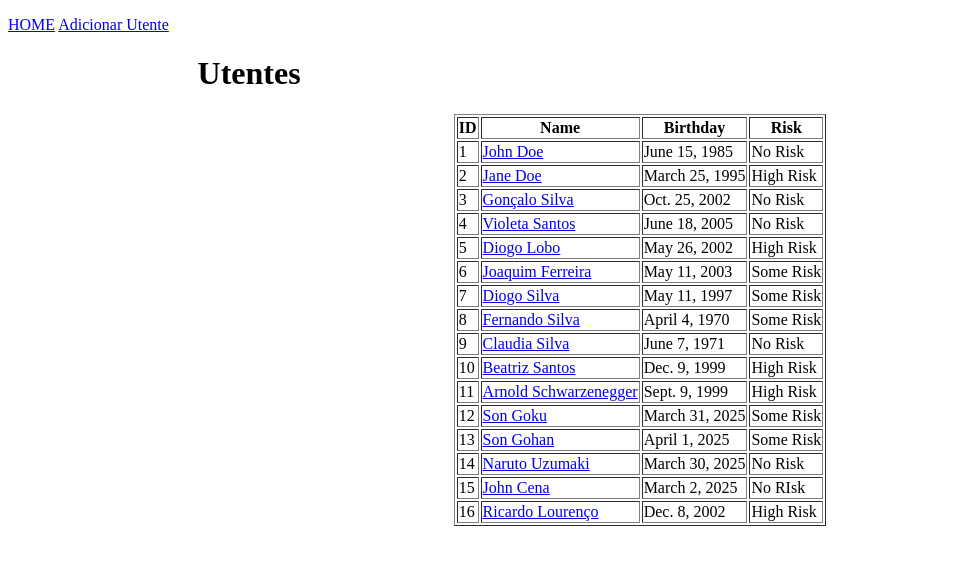
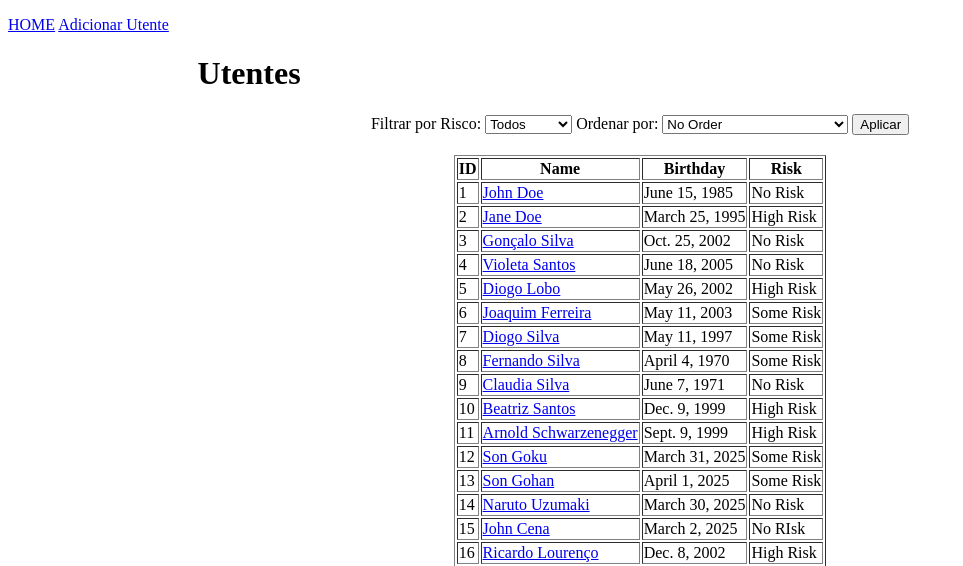
Before and after one commit to GoncaloCSilva/Detect-id, a Django app: page /utentes/ in a window 1280 px wide. Shown: the top 566 px of the page, without its empty margins (0-963 px from the left). Run offline with Django 5.2, Linux system fonts and the light colour scheme; data comes from the database, SQL or seed files in the repository.

Commit message:
Filter and Order

```diff
--- a/my_detectID/utentes/templates/editarUtente.html
+++ b/my_detectID/utentes/templates/editarUtente.html
@@ -41,6 +41,6 @@
     <button type="submit">Guardar Alterações</button>
   </form>
 
-  <p><a href="/utentes">Voltar</a></p>
+  <p><a href="/utentes/details/{{ utente.id }}">Voltar</a></p>
 
 {% endblock %}
--- a/my_detectID/utentes/templates/utentes.html
+++ b/my_detectID/utentes/templates/utentes.html
@@ -4,16 +4,40 @@
   My Detect.id - List of all utentes
 {% endblock %}
 
-
 {% block content %}
 
-<p><a href="/">HOME</a>
+<p>
+  <a href="/">HOME</a>
   <a href="/adicionarUtente">Adicionar Utente</a>
 </p>
 
-  <h1 style="margin-left: 15%;">Utentes</h1>
+<h1 style="margin-left: 15%;">Utentes</h1>
 
-  <table border='1' style="  margin-left: auto; margin-right: auto;">
+<!-- Formulário para filtrar e ordenar -->
+<form method="GET" action="{% url 'listarUtentes' %}" style="text-align: center; margin-bottom: 20px;">
+    <!-- Filtro por Risco -->
+    <label for="risk">Filtrar por Risco:</label>
+    <select name="risk" id="risk">
+        <option value="">Todos</option>
+        <option value="High Risk" {% if request.GET.risk == "High Risk" %}selected{% endif %}>High Risk</option>
+        <option value="Some Risk" {% if request.GET.risk == "Some Risk" %}selected{% endif %}>Some Risk</option>
+        <option value="No Risk" {% if request.GET.risk == "No Risk" %}selected{% endif %}>No Risk</option>
+    </select>
+
+    <!-- Ordenação -->
+    <label for="order">Ordenar por:</label>
+    <select name="order" id="order">
+        <option value="NoOrder" {% if request.GET.order == "NoOrder" %}selected{% endif %}>No Order</option>
+        <option value="firstname" {% if request.GET.order == "firstname" %}selected{% endif %}>Nome (A-Z)</option>
+        <option value="-firstname" {% if request.GET.order == "-firstname" %}selected{% endif %}>Nome (Z-A)</option>
+        <option value="birthday" {% if request.GET.order == "birthday" %}selected{% endif %}>Nascimento (Antigo - Novo)</option>
+        <option value="-birthday" {% if request.GET.order == "-birthday" %}selected{% endif %}>Nascimento (Novo - Antigo)</option>
+    </select>
+
+    <button type="submit">Aplicar</button>
+</form>
+
+<table border='1' style="margin-left: auto; margin-right: auto;">
     <tr>
       <th>ID</th>
       <th>Name</th>
@@ -23,10 +47,11 @@
     {% for x in mymembers %}
       <tr>
         <td>{{ x.id }}</td>
-          <td><a href="details/{{ x.id }}">{{ x.firstname }} {{ x.lastname }}</a></td>
+        <td><a href="details/{{ x.id }}">{{ x.firstname }} {{ x.lastname }}</a></td>
         <td>{{ x.birthday }}</td>
         <td>{{ x.risk }}</td>
       </tr>
     {% endfor %}
-  </table>
+</table>
+
 {% endblock %}
--- a/my_detectID/utentes/urls.py
+++ b/my_detectID/utentes/urls.py
@@ -8,4 +8,5 @@ urlpatterns = [
     path('adicionarUtente', views.adicionarUtente, name='adicionarUtente'),
     path('utentes/editarUtente/<int:id>', views.editarUtente, name='editarUtente'),
     path("utentes/removerUtente/<int:id>/", views.removerUtente, name="removerUtente"),
+    path("utentes/listarUtentes", views.listarUtentes, name="listarUtentes"),
 ]
--- a/my_detectID/utentes/views.py
+++ b/my_detectID/utentes/views.py
@@ -21,6 +21,7 @@ def details(request, id):
     'mymember': mymember,
   }
   return HttpResponse(template.render(context, request))
+
 
 def main(request):
   template = loader.get_template('main.html')
@@ -70,3 +71,17 @@ def removerUtente(request,id):
         return redirect("/utentes/")
 
   return render(request,"details.html",{"mymember":utente})
+
+
+def listarUtentes(request):
+    risk_filter = request.GET.get("risk", "")
+    order_by = request.GET.get("order", "firstname")
+
+    utentes = Utente.objects.all()
+    if risk_filter in ["High Risk", "Some Risk", "No Risk"]:
+        utentes = utentes.filter(risk=risk_filter)
+
+    if order_by in ["firstname", "-firstname", "lastname", "-lastname", "birthday", "-birthday"]:
+        utentes = utentes.order_by(order_by)
+
+    return render(request, "utentes.html", {"mymembers": utentes, "risk_filter": risk_filter, "order_by": order_by})
```
